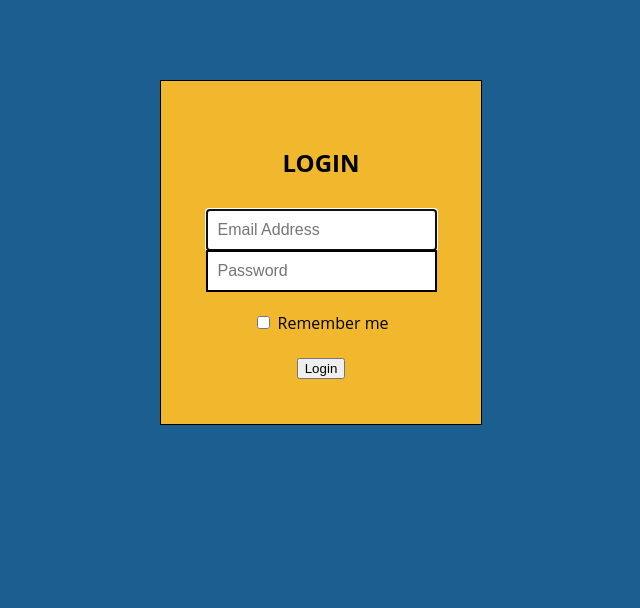
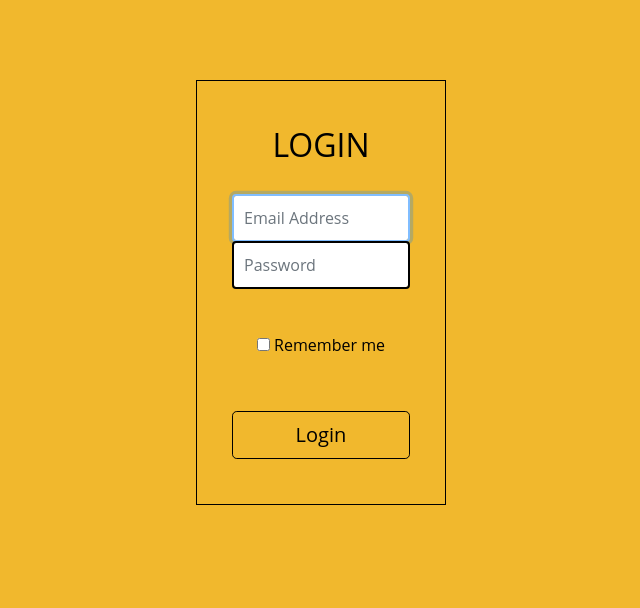
Before and after one commit to cbach321/Captstone, a PHP site: page / in a window 1280 px wide. Shown: the top 608 px of the page, without its empty margins (319-959 px from the left). Run offline with PHP 8.4, Linux system fonts and the light colour scheme; some libraries are stand-ins or nearby versions.

Commit message:
added MU branding

```diff
--- a/capstonePrj.css
+++ b/capstonePrj.css
@@ -1,14 +1,19 @@
 @import "bourbon";
 
 body {
-background: #1C5E90 !important;
+  background: #F1B82D;  /* fallback for old browsers */
+  background: -webkit-linear-gradient(to right, #4ca2cd, #67B26F);  /* Chrome 10-25, Safari 5.1-6 */
+  padding: 0;
+  margin: 0;
+  font-family: 'Graphik Condensed', 'Clarendon URW', 'Open Sans' ;
+  color: #000;
 }
 
 .wrapper {
-font-family: 'Graphik Condensed', 'Clarendon URW', 'Open Sans' ;
   text-align: center;
   margin-top: 80px;
   margin-bottom: 80px;
+  border-radius: 2px;
 }
 
 .form-signin {
@@ -17,7 +22,6 @@ padding: 45px 35px 45px;
   margin: 0 auto;
   background-color: #F1B82D;
   border: 1px solid black;
-
 }
 
 .form-signin-heading, .checkbox {
@@ -29,13 +33,18 @@ margin-bottom: 30px;
   font-weight: normal;
 }
 
+.btn {
+  background-color: #F1B82D;
+  color: black;
+  border-color: black;
+}
+
 .form-control {
   position: relative;
   font-size: 16px;
   height: auto;
   padding: 10px;
 /* @include box-sizing(border-box);
-
 &:focus {
     z-index: 2;
 } */
--- a/index.html
+++ b/index.html
@@ -2,9 +2,17 @@
 <html lang="en">
     <head>
         <meta charset="UTF-8">
-        <title>MU Minor Identification </title>
+        <title style= font-family: sans-serif;>LOGIN</title>
+        <meta http-equiv="X-UA-Compatible" content="IE=edge,chrome=1">
+        <meta name="viewport" content="width=device-width, initial-scale=1.0">
+        <meta name="author" content="Codeconvey" />
+        <link href="https://fonts.googleapis.com/css?family=Lato:300,400,700,900&display=swap" rel="stylesheet"><link rel='stylesheet' href='https://cdnjs.cloudflare.com/ajax/libs/twitter-bootstrap/4.1.3/css/bootstrap.min.css'>
+        <link rel='stylesheet' href='https://cdnjs.cloudflare.com/ajax/libs/font-awesome/5.12.1/css/all.min.css'>
+   <!--Only for demo purpose - no need to add.-->
+   <!--<link rel="stylesheet" href="style.css" />-->
         <link rel= "stylesheet" href="capstonePrj.css">
     </head>
+
     <body>
         <div class="wrapper">
             <form class="form-signin">
@@ -17,5 +25,7 @@
               <button class="btn btn-lg btn-primary btn-block" type="submit">Login</button>
             </form>
         </div>
+
+        <img
     </body>
 </html>
```
Lines whose indentation alone changed are shown as unchanged.
